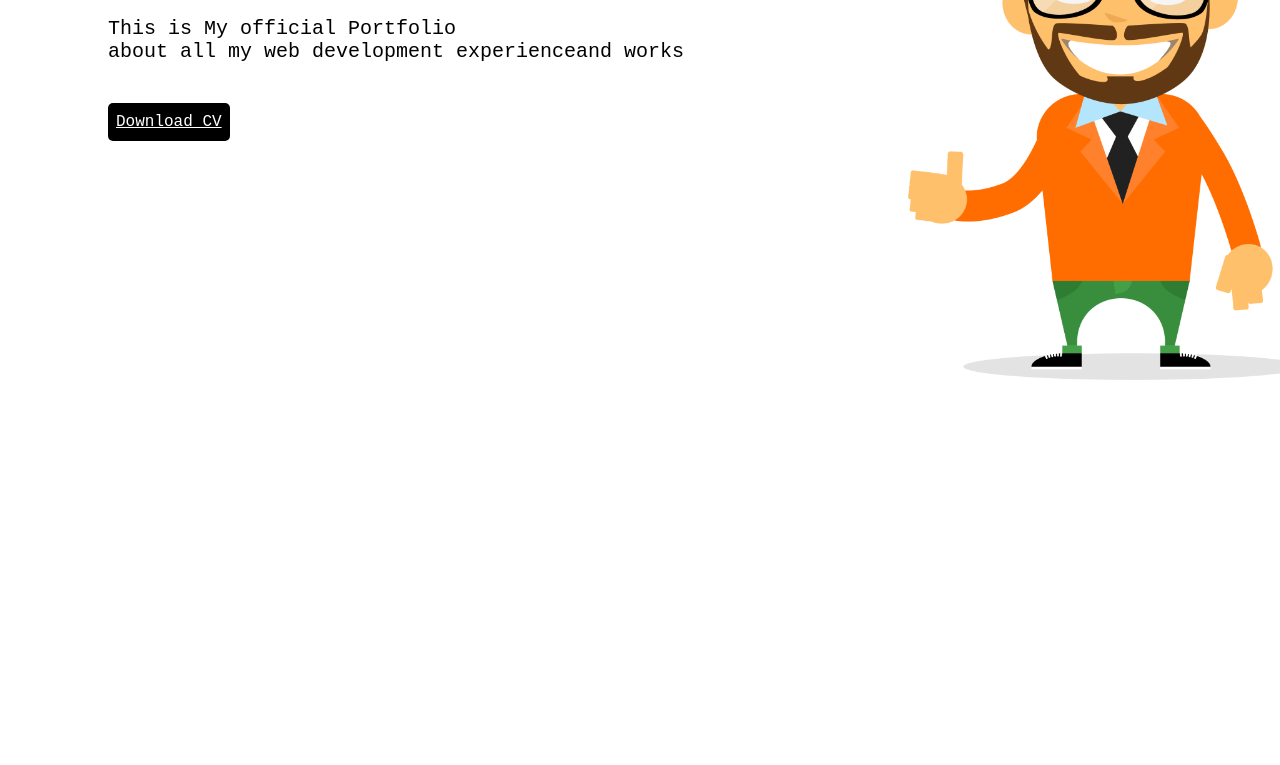
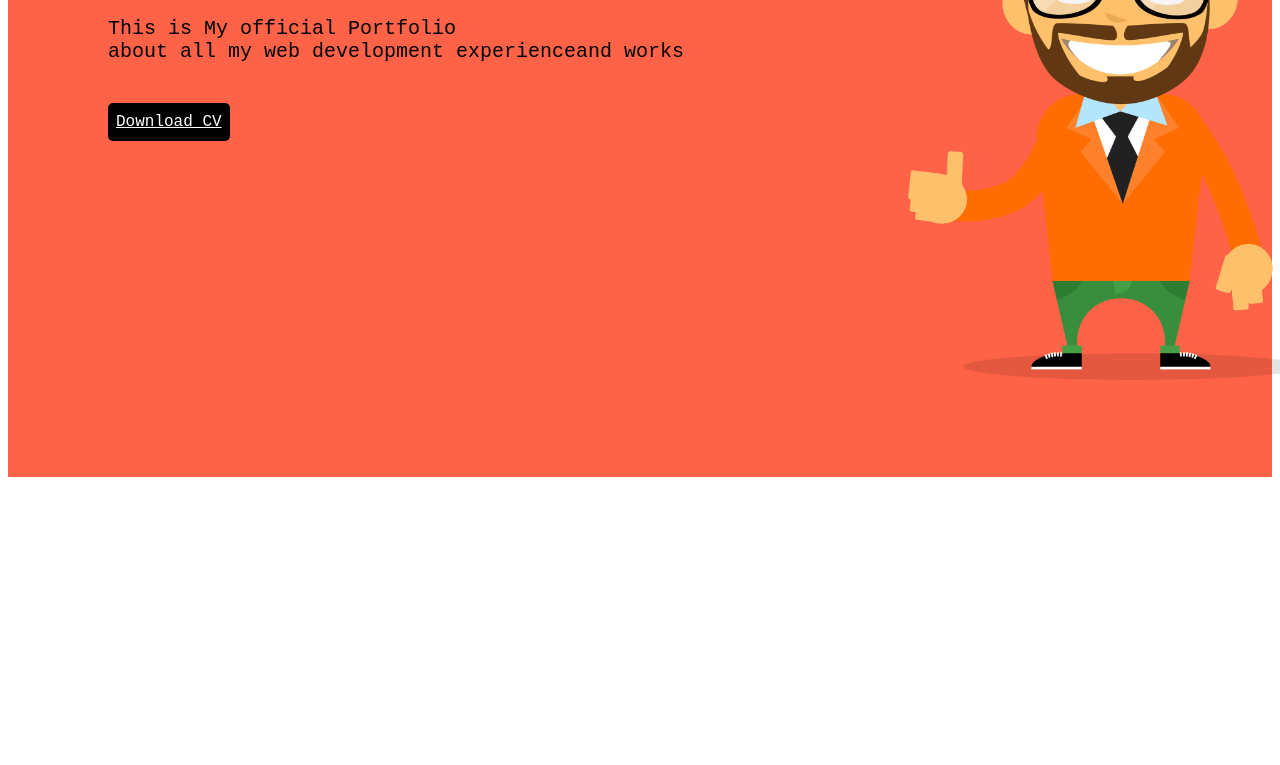
Before and after one commit to Deep-ak-km/Myportfolio, a plain HTML site: page index.html in a window 1280 px wide. Shown: the part 331-1096 px from the top of the page. Drawn offline with Linux system fonts and the light colour scheme; a web font is replaced by a local one.

Commit message:
Update style.css

```diff
--- a/style.css
+++ b/style.css
@@ -5,7 +5,7 @@
 .container{
     width: 100%;
     height: 100vh;
-    background-color: #ffffff;
+    background-color: tomato;
     position: relative;
 }
 .logo{
```
